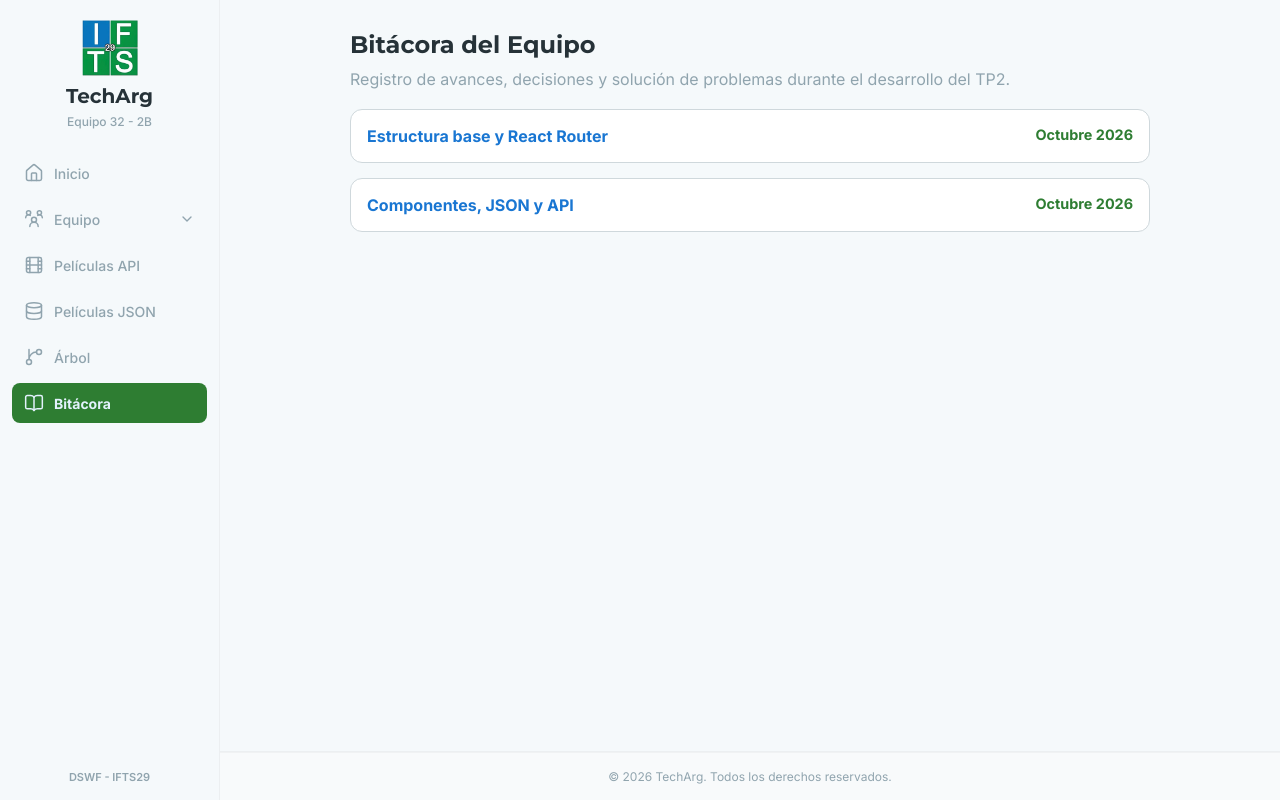
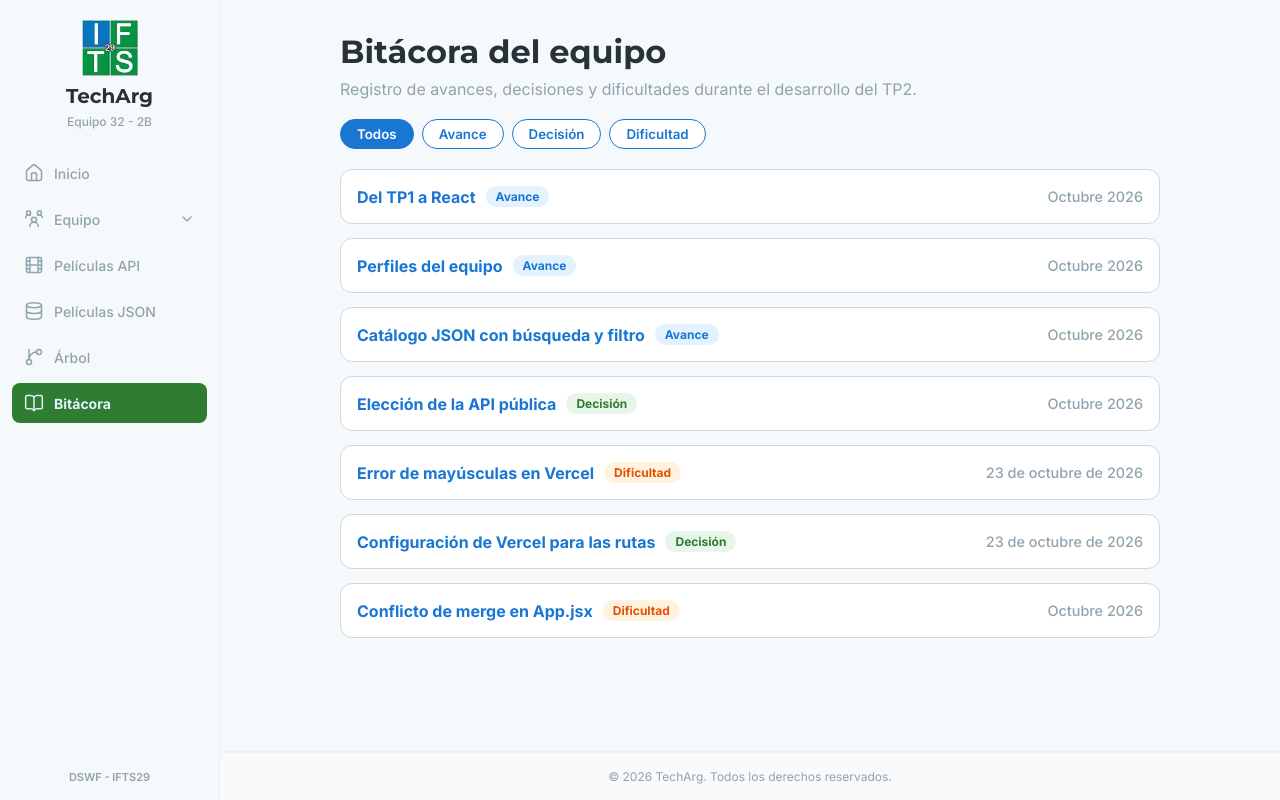
Before and after one commit to SergioCesarBarrientos/TP2---Front-End, a React (Vite) app: page /Bitacora in a window 1280 px wide. Built offline with nearby package versions, Linux system fonts and the light colour scheme.

Commit message:
Modifico la bitácora: registros, filtros por tipo y estilos en CSS

```diff
--- /dev/null
+++ b/src/pages/Bitacora.css
@@ -0,0 +1,97 @@
+.bitacora-pagina {
+  max-width: 820px;
+  margin: 0 auto;
+  padding: 32px 24px 48px;
+  font-family: var(--fuente-texto);
+  color: var(--color-texto-principal);
+}
+
+.bitacora-titulo {
+  font-family: var(--fuente-titulos);
+  margin: 0 0 8px;
+}
+
+.bitacora-intro {
+  color: var(--color-texto-secundario);
+  margin: 0 0 20px;
+}
+
+/* Botones de filtro */
+.bitacora-filtros {
+  display: flex;
+  flex-wrap: wrap;
+  gap: 8px;
+  margin-bottom: 20px;
+}
+
+.bitacora-filtro {
+  border: 1px solid var(--color-primario);
+  background: #fff;
+  color: var(--color-primario);
+  border-radius: 999px;
+  padding: 6px 16px;
+  font-family: var(--fuente-texto);
+  font-weight: 600;
+  cursor: pointer;
+}
+
+.bitacora-filtro.activo {
+  background: var(--color-primario);
+  color: #fff;
+}
+
+/* Lista de registros */
+.bitacora-lista {
+  display: flex;
+  flex-direction: column;
+  gap: 14px;
+}
+
+.bitacora-registro {
+  background: #fff;
+  border: 1px solid #cfd8dc;
+  border-radius: 12px;
+  padding: 16px;
+}
+
+.bitacora-registro summary {
+  cursor: pointer;
+  display: flex;
+  flex-wrap: wrap;
+  align-items: center;
+  gap: 10px;
+  font-weight: 700;
+  color: var(--color-primario);
+}
+
+.bitacora-fecha {
+  margin-left: auto;
+  font-size: 0.9rem;
+  font-weight: 500;
+  color: var(--color-texto-secundario);
+}
+
+.bitacora-etiqueta {
+  font-size: 0.75rem;
+  font-weight: 700;
+  padding: 3px 10px;
+  border-radius: 999px;
+}
+
+.bitacora-etiqueta.avance { background: var(--color-primario-suave); color: var(--color-primario); }
+.bitacora-etiqueta.decision { background: #E8F5E9; color: var(--color-secundario); }
+.bitacora-etiqueta.dificultad { background: #FFF3E0; color: #E65100; }
+
+.bitacora-detalle {
+  margin-top: 12px;
+  padding-top: 10px;
+  border-top: 1px solid #eceff1;
+}
+
+.bitacora-detalle p {
+  margin: 6px 0;
+}
+
+.bitacora-vacio {
+  color: var(--color-texto-secundario);
+}
--- a/src/pages/Bitacora.jsx
+++ b/src/pages/Bitacora.jsx
@@ -1,53 +1,120 @@
-import React from 'react';
+import { useState } from "react";
+import "./Bitacora.css";
 
-
-const registrosBitacora = [
+const registros = [
   {
     id: 1,
     fecha: "Octubre 2026",
-    fase: "Estructura base y React Router",
-    resumen: "Migración del proyecto del TP1 a componentes de React.",
-    detalle: "Configuración inicial de Vite, enrutamiento y diseño de la sidebar compartida."
+    tipo: "Avance",
+    titulo: "Del TP1 a React",
+    resumen: "Migramos el sitio del TP1 a una aplicación React con Vite y React Router.",
+    detalle:
+      "Armamos la estructura de componentes, la sidebar compartida y las rutas de cada sección. El menú se adapta a celular con un panel que se abre y se cierra.",
   },
   {
     id: 2,
     fecha: "Octubre 2026",
-    fase: "Componentes, JSON y API",
-    resumen: "Implementación de perfiles, datos locales y consumo de API.",
-    detalle: "Uso de props dinámicas, filtros de búsqueda y manejo de estados asíncronos."
-  }
+    tipo: "Avance",
+    titulo: "Perfiles del equipo",
+    resumen: "Cada integrante tiene su perfil dentro de la app y una tarjeta en la portada.",
+    detalle:
+      "Los datos de cada persona (estudios, tecnologías, intereses, películas y música) se muestran con un mismo componente de perfil, que elige a quién mostrar según la URL.",
+  },
+  {
+    id: 3,
+    fecha: "Octubre 2026",
+    tipo: "Avance",
+    titulo: "Catálogo JSON con búsqueda y filtro",
+    resumen: "Cargamos 20 películas en un JSON local y las mostramos en tarjetas.",
+    detalle:
+      "La lista se puede buscar por título y filtrar por género. Si no hay resultados, la página lo avisa y permite restablecer la lista completa.",
+  },
+  {
+    id: 4,
+    fecha: "Octubre 2026",
+    tipo: "Decisión",
+    titulo: "Elección de la API pública",
+    resumen: "Usamos la API de TVMaze para la sección de películas.",
+    detalle:
+      "Se consulta desde el navegador sin clave privada, como pide la consigna. La página muestra un mensaje mientras carga y otro si hay un error.",
+  },
+  {
+    id: 5,
+    fecha: "23 de octubre de 2026",
+    tipo: "Dificultad",
+    titulo: "Error de mayúsculas en Vercel",
+    resumen: "Dos imports de CSS no coincidían en mayúsculas con el nombre real del archivo.",
+    detalle:
+      "En Windows funcionaba, pero Vercel compila en Linux, que distingue mayúsculas, y el build fallaba. Corregimos los nombres de los imports (SideBar.css e Inicio.css).",
+  },
+  {
+    id: 6,
+    fecha: "23 de octubre de 2026",
+    tipo: "Decisión",
+    titulo: "Configuración de Vercel para las rutas",
+    resumen: "Agregamos vercel.json para poder recargar o abrir directamente cualquier sección.",
+    detalle:
+      "La aplicación es de una sola página. Sin esa regla, Vercel buscaría un archivo por cada ruta y devolvería un error 404.",
+  },
+  {
+    id: 7,
+    fecha: "Octubre 2026",
+    tipo: "Dificultad",
+    titulo: "Conflicto de merge en App.jsx",
+    resumen: "Al juntar ramas quedaron marcas de conflicto de Git dentro de App.jsx.",
+    detalle:
+      "Con esas marcas el proyecto no compilaba. Lo resolvimos entre integrantes dejando las rutas de Árbol y Bitácora y quitando las marcas.",
+  },
 ];
 
+const tipos = ["Todos", "Avance", "Decisión", "Dificultad"];
+
 export default function Bitacora() {
+  const [filtro, setFiltro] = useState("Todos");
+
+  const visibles =
+    filtro === "Todos"
+      ? registros
+      : registros.filter((registro) => registro.tipo === filtro);
+
   return (
-    <div className="app-pagina bitacora-page" style={{ padding: '30px', maxWidth: '800px', margin: '0 auto' }}>
-      <h2 style={{ fontFamily: 'var(--fuente-titulos)', color: 'var(--color-texto-principal)', marginBottom: '10px' }}>
-        Bitácora del Equipo
-      </h2>
-      <p style={{ fontFamily: 'var(--fuente-texto)', color: 'var(--color-texto-secundario)', marginBottom: '20px' }}>
-        Registro de avances, decisiones y solución de problemas durante el desarrollo del TP2.
+    <div className="bitacora-pagina">
+      <h1 className="bitacora-titulo">Bitácora del equipo</h1>
+      <p className="bitacora-intro">
+        Registro de avances, decisiones y dificultades durante el desarrollo del TP2.
       </p>
 
-      <div style={{ display: 'flex', flexDirection: 'column', gap: '15px' }}>
-        {registrosBitacora.map((registro) => (
-          <details
-            key={registro.id}
-            style={{
-              background: '#ffffff',
-              border: '1px solid #cfd8dc',
-              borderRadius: '12px',
-              padding: '16px',
-              cursor: 'pointer',
-              fontFamily: 'var(--fuente-texto)'
-            }}
+      <div className="bitacora-filtros">
+        {tipos.map((tipo) => (
+          <button
+            key={tipo}
+            type="button"
+            className={`bitacora-filtro ${filtro === tipo ? "activo" : ""}`}
+            onClick={() => setFiltro(tipo)}
+            aria-pressed={filtro === tipo}
           >
-            <summary style={{ fontWeight: '700', color: 'var(--color-primario)', display: 'flex', justifyContent: 'space-between' }}>
-              <span>{registro.fase}</span>
-              <span style={{ color: 'var(--color-secundario)', fontSize: '0.9rem' }}>{registro.fecha}</span>
+            {tipo}
+          </button>
+        ))}
+      </div>
+
+      <div className="bitacora-lista">
+        {visibles.length === 0 && (
+          <p className="bitacora-vacio">No hay registros de este tipo.</p>
+        )}
+
+        {visibles.map((registro) => (
+          <details key={registro.id} className="bitacora-registro">
+            <summary>
+              <span>{registro.titulo}</span>
+              <span className={`bitacora-etiqueta ${registro.tipo.toLowerCase().replace("ó", "o")}`}>
+                {registro.tipo}
+              </span>
+              <span className="bitacora-fecha">{registro.fecha}</span>
             </summary>
-            <div style={{ marginTop: '12px', paddingTop: '10px', borderTop: '1px solid #eceff1', color: 'var(--color-texto-principal)' }}>
+            <div className="bitacora-detalle">
               <p><strong>Resumen:</strong> {registro.resumen}</p>
-              <p style={{ marginTop: '6px', color: '#54656d' }}><strong>Detalle:</strong> {registro.detalle}</p>
+              <p><strong>Detalle:</strong> {registro.detalle}</p>
             </div>
           </details>
         ))}
```
